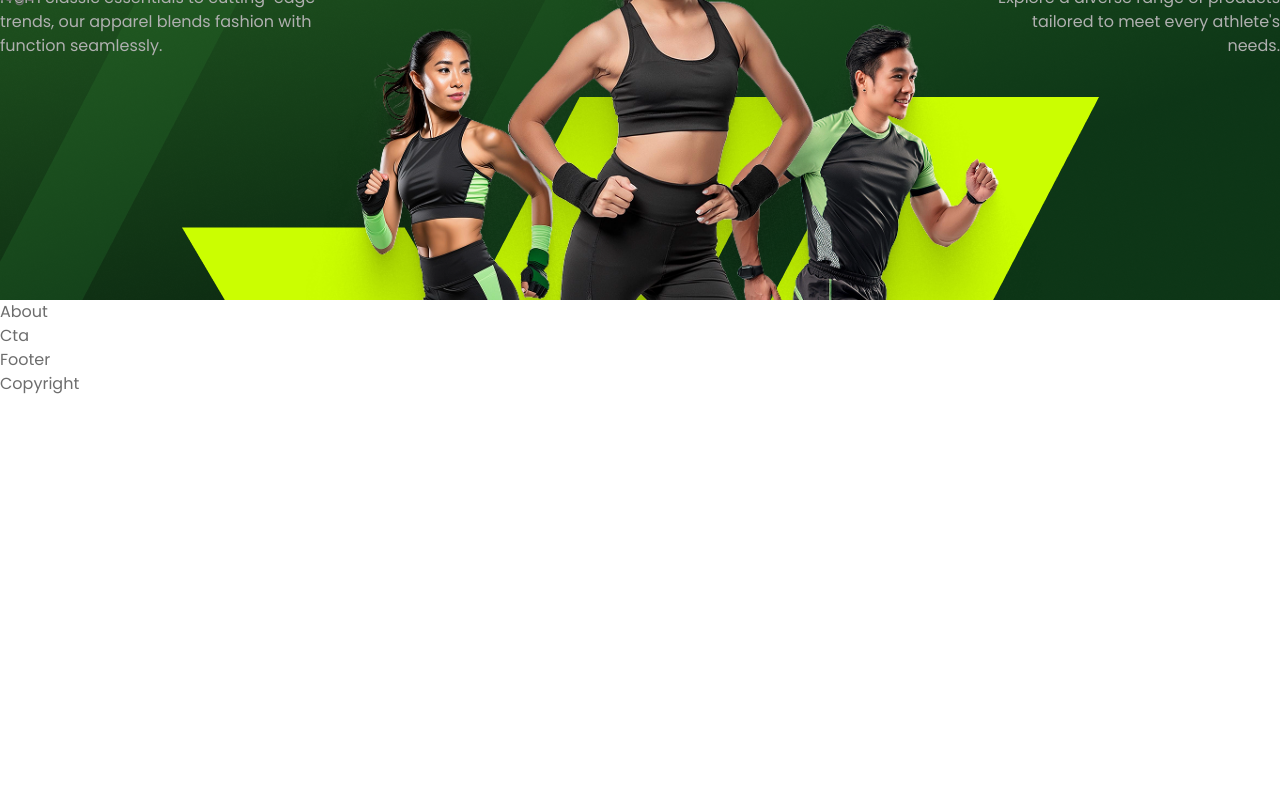
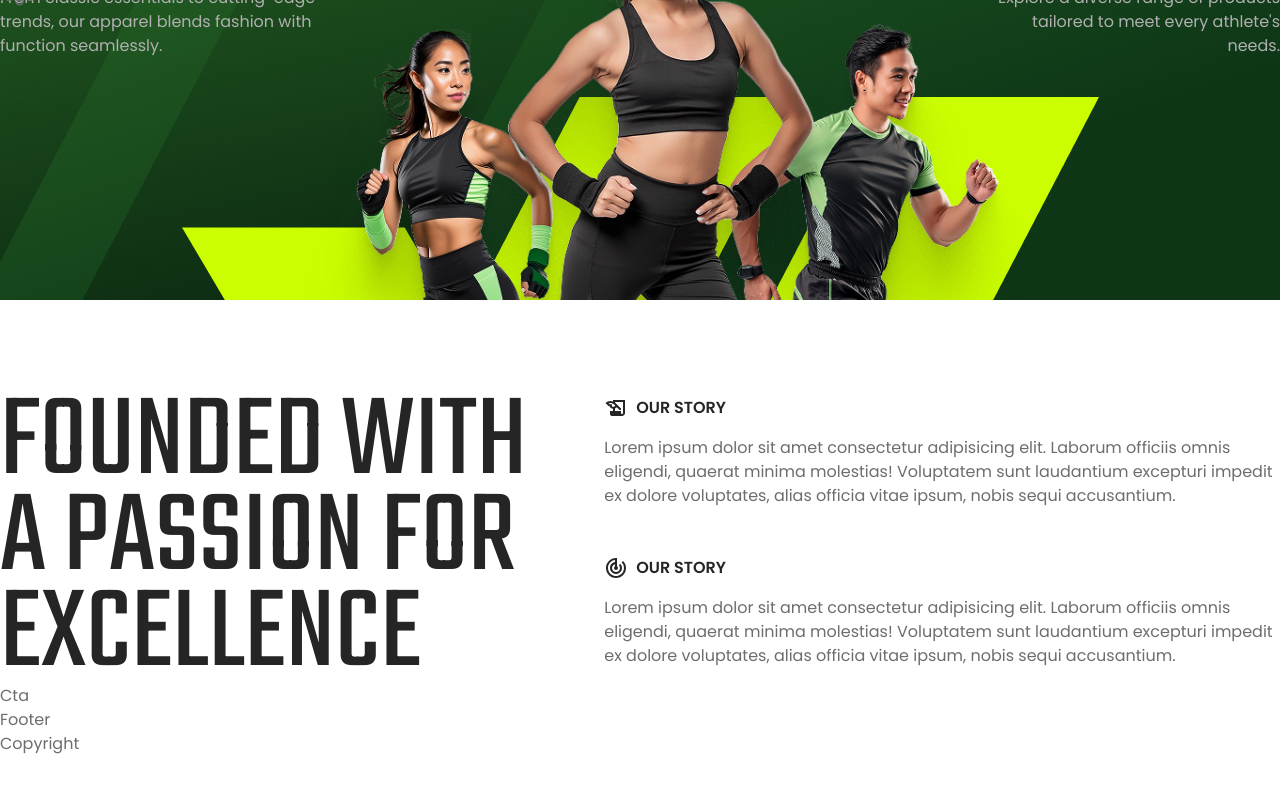
Before and after one commit to KRI5H03/venoma, a Next.js app: page / in a window 1280 px wide. Shown: the part 3240-4032 px from the top of the page. Built offline with nearby package versions, Linux system fonts and the light colour scheme.

Commit message:
6th prt of the landing page completed

```diff
--- a/components/About.tsx
+++ b/components/About.tsx
@@ -1,8 +1,31 @@
 import React from 'react'
+import { MdHistoryEdu, MdTrackChanges } from "react-icons/md"
 
 const About = () => {
   return (
-    <div>About</div>
+    <section className='pt-24'>
+      <div className='container mx-auto'>
+        <div className='flex flex-col xl:flex-row gap-16'>
+          <h2 className='h2'>Founded with a passion for excellence</h2>
+          <div className='flex flex-col gap-12'>
+            <div>
+              <div className='text-primary flex items-center gap-2 mb-4'>
+                <MdHistoryEdu className='text-2xl' />
+                <h6 className='h6'>Our Story</h6>
+              </div>
+              <p>Lorem ipsum dolor sit amet consectetur adipisicing elit. Laborum officiis omnis eligendi, quaerat minima molestias! Voluptatem sunt laudantium excepturi impedit ex dolore voluptates, alias officia vitae ipsum, nobis sequi accusantium.</p>
+            </div>
+            <div>
+              <div className='text-primary flex items-center gap-2 mb-4'>
+                <MdTrackChanges className='text-2xl' />
+                <h6 className='h6'>Our Story</h6>
+              </div>
+              <p>Lorem ipsum dolor sit amet consectetur adipisicing elit. Laborum officiis omnis eligendi, quaerat minima molestias! Voluptatem sunt laudantium excepturi impedit ex dolore voluptates, alias officia vitae ipsum, nobis sequi accusantium.</p>
+            </div>
+          </div>
+        </div>
+      </div>
+    </section>
   )
 }
 
```
